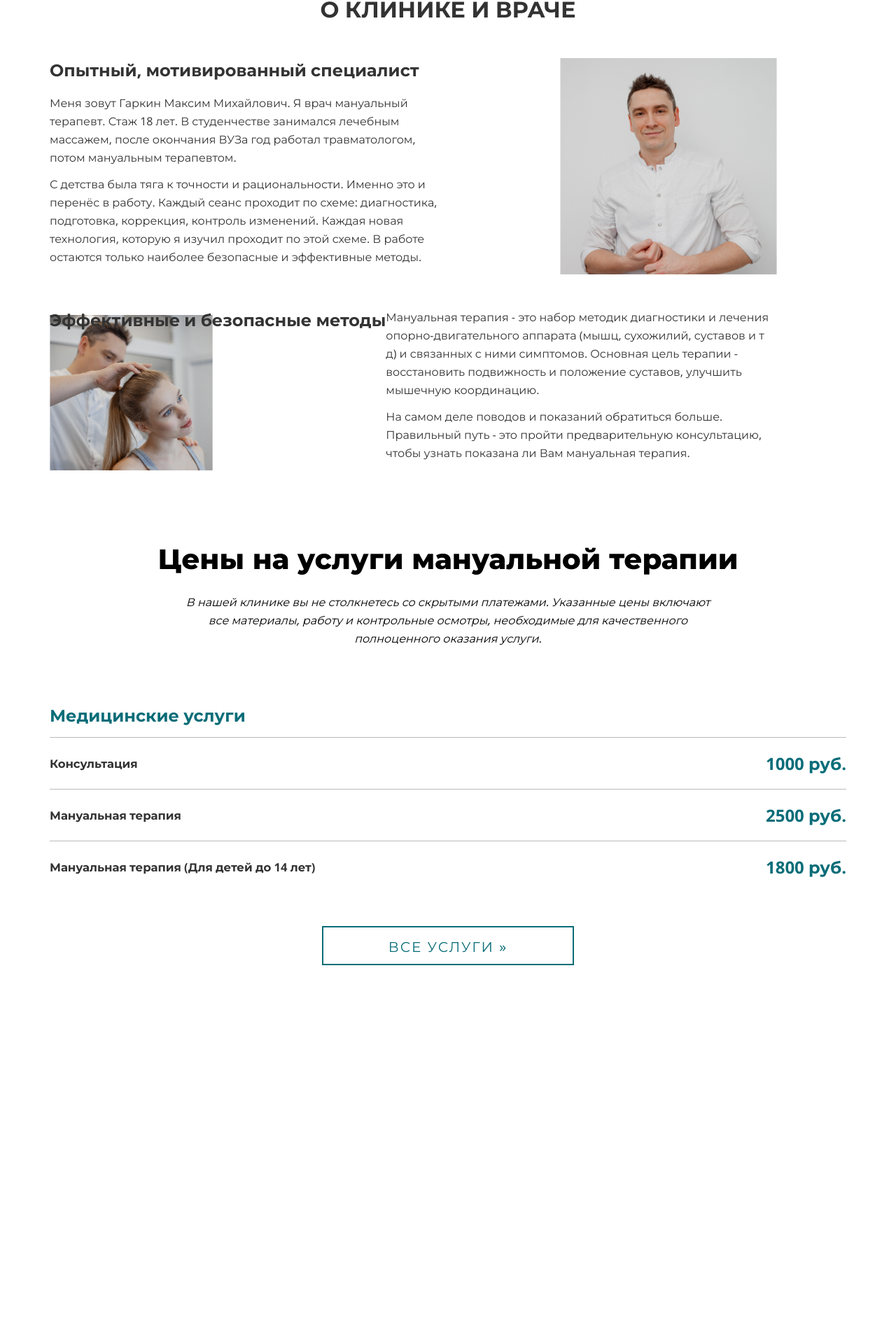
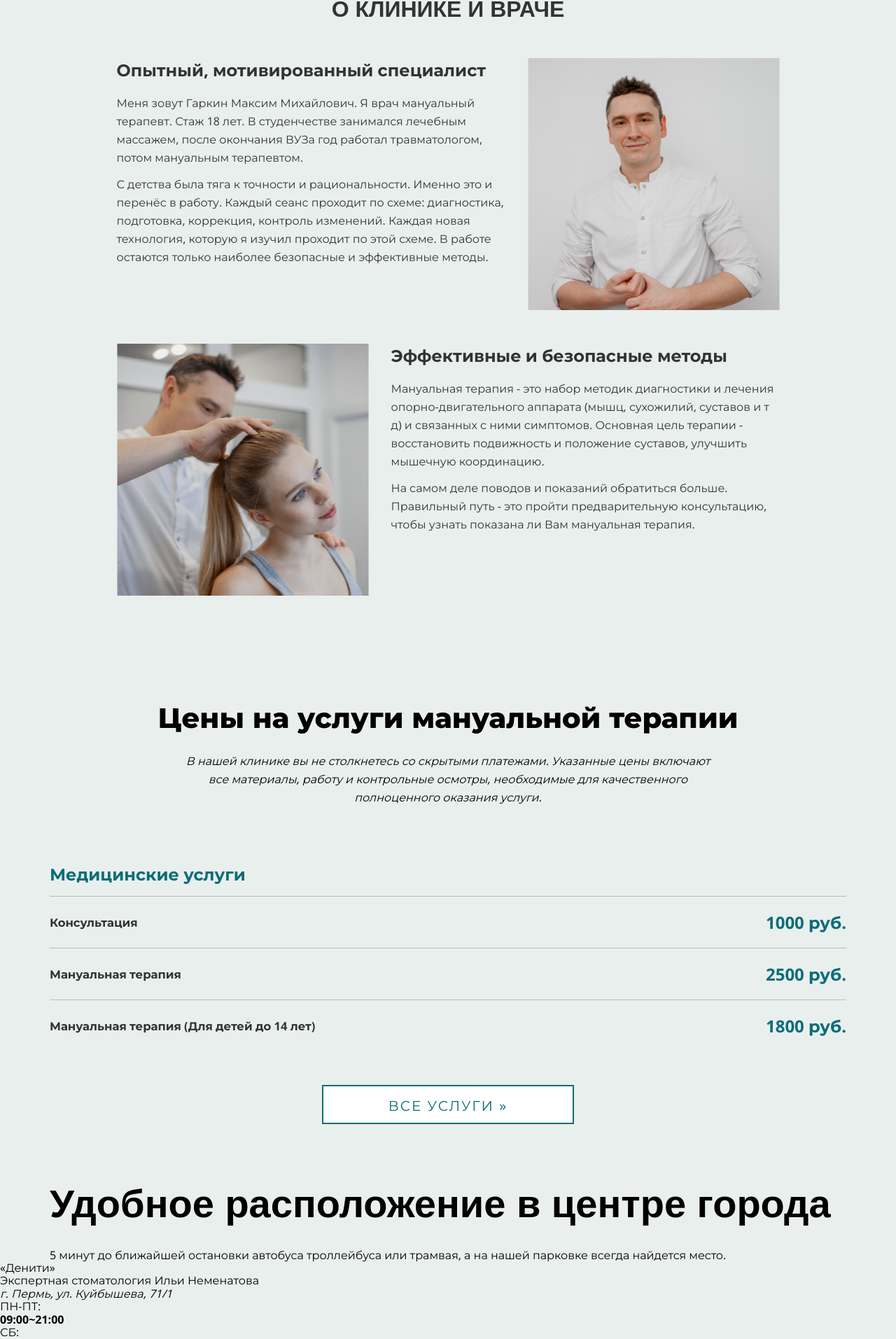
Before and after one commit to Kotinann/maksmed, a Next.js app: page / in a window 1280 px wide. Shown: the part 872-2785 px from the top of the page at 70% size. Before the commit the page ends 2331 px from the top, so only its background shows below. Built offline with nearby package versions, Linux system fonts and the light colour scheme.

Commit message:
пофиксил блок инфо и добавил карту

```diff
--- /dev/null
+++ b/src/components/contact/contact.jsx
@@ -0,0 +1,42 @@
+import styles from './contact.module.scss'
+
+export default function Contact() {
+
+  return (
+    <section className={styles.contact} id="contact">
+      <div className="container">
+        <h2 className={styles.title}>Удобное расположение в центре города</h2>
+        <p className={styles.desc}>
+          5 минут до ближайшей остановки автобуса троллейбуса или трамвая, а на нашей парковке всегда найдется место.
+        </p>
+      </div>
+      <div className={styles.map}>
+        <div className="drive-dir__info">
+          <div className="drive-dir__info-tlt">«Денити»</div>
+          <div className="drive-dir__info-descr">Экспертная стоматология Ильи Неменатова</div>
+          <address className="drive-dir__address">г. Пермь, ул. Куйбышева, 71/1</address>
+          <div className="drive-dir__regim">
+            <div className="row">
+              <div className="col-4">ПН-ПТ:</div>
+              <div className="col-8"><b>09:00~21:00</b></div>
+            </div>
+            <div className="row">
+              <div className="col-4">СБ:&nbsp;&nbsp;&nbsp;&nbsp;&nbsp;</div>
+              <div className="col-8"><b>10:00~15:00</b></div>
+            </div>
+          </div>
+          <div className="drive-dir__contact">
+            <div className="drive-dir__contact-phone"><a href="tel:+73422483586">(342) 248-35-86</a></div>
+            <div className="drive-dir__contact-callback"><a className="popup-form open-modal" href="#callback"
+                                                            data-modal-id="callback">Заказать звонок</a></div>
+          </div>
+        </div>
+        <div className={styles.map}>
+          <iframe
+            src="https://yandex.ru/map-widget/v1/?um=constructor%3A060addf7ababf0ac377639165f3dcea9e8690a00803aab7aad7351abc9a37aa2&amp;source=constructor"
+            width="100%" height="100%" frameBorder="0" scroll="false" className="lazy-loaded"></iframe>
+        </div>
+      </div>
+    </section>
+  )
+}
--- /dev/null
+++ b/src/components/contact/contact.module.scss
@@ -0,0 +1,208 @@
+.contact {
+  padding-top: 80px
+}
+
+.drive-dir__map {
+  position: relative
+}
+
+@media only screen and (max-width: 1200px) {
+  .drive-dir__map {
+    display:-ms-flexbox;
+    display: flex;
+    -ms-flex-align: stretch;
+    align-items: stretch;
+    -ms-flex-line-pack: stretch;
+    align-content: stretch
+  }
+}
+
+@media only screen and (max-width: 767px) {
+  .drive-dir__map {
+    -ms-flex-align:center;
+    align-items: center;
+    -ms-flex-direction: column-reverse;
+    flex-direction: column-reverse
+  }
+}
+
+.title {
+  margin-bottom: 30px
+}
+
+.desc {
+
+}
+
+.map {
+  height: 500px;
+  width: 100%
+}
+
+@media only screen and (max-width: 1200px) {
+  .drive-dir .map {
+    height:350px
+  }
+}
+
+@media only screen and (max-width: 767px) {
+  .drive-dir .map {
+    height:200px
+  }
+}
+
+.drive-dir__info {
+  background-color: #7DBA32;
+  color: #fff;
+  padding: 30px 40px;
+  z-index: 10;
+  max-width: 360px;
+  position: absolute;
+  top: 50%;
+  left: 50%;
+  margin-left: -570px;
+  margin-top: -175px
+}
+
+@media only screen and (max-width: 1200px) {
+  .drive-dir__info {
+    position:relative;
+    -ms-transform: none;
+    transform: none;
+    top: 0;
+    left: 0;
+    width: 100%;
+    max-width: 50%;
+    margin: 0
+  }
+}
+
+@media only screen and (max-width: 767px) {
+  .drive-dir__info {
+    max-width:100%;
+    font-size: 14px;
+    line-height: 23px
+  }
+}
+
+.drive-dir__info a {
+  color: #fff;
+  text-decoration: underline;
+  font-family: "Open Sans","Proxima Nova Regular",Helvetica,sans-serif,serif,-apple-system
+}
+
+.drive-dir__info a:hover {
+  color: #fff;
+  text-decoration: none
+}
+
+.drive-dir__info-tlt {
+  font-size: 24px;
+  font-weight: bold;
+  margin-bottom: 10px;
+  line-height: 36px;
+  font-family: "Open Sans","Proxima Nova Regular",Helvetica,sans-serif,serif,-apple-system
+}
+
+@media only screen and (max-width: 1200px) {
+  .drive-dir__info-tlt {
+    text-align:center;
+    margin-bottom: 0
+  }
+}
+
+.drive-dir__info-descr {
+  line-height: 29px;
+  font-size: 20px;
+  margin-bottom: 30px
+}
+
+@media only screen and (max-width: 1200px) {
+  .drive-dir__info-descr {
+    text-align:center
+  }
+}
+
+@media only screen and (max-width: 767px) {
+  .drive-dir__info-descr {
+    font-size:16.5px;
+    line-height: 23px;
+    margin-bottom: 12px
+  }
+}
+
+.drive-dir__address {
+  font-size: 14px;
+  margin-bottom: 10px;
+  font-family: "Open Sans","Proxima Nova Regular",Helvetica,sans-serif,serif,-apple-system
+}
+
+@media only screen and (max-width: 1200px) {
+  .drive-dir__address {
+    font-size:16.5px;
+    text-align: center;
+    margin-bottom: 14px
+  }
+}
+
+.drive-dir__regim {
+  max-width: 250px;
+  margin: 0 auto;
+  font-family: "Open Sans","Proxima Nova Regular",Helvetica,sans-serif,serif,-apple-system
+}
+
+@media only screen and (max-width: 1200px) {
+  .drive-dir__regim {
+    padding-left:30px;
+    font-size: 16.5px
+  }
+}
+
+.drive-dir__contact {
+  margin-top: 25px
+}
+
+@media only screen and (max-width: 1200px) {
+  .drive-dir__contact {
+    text-align:center
+  }
+}
+
+@media only screen and (max-width: 767px) {
+  .drive-dir__contact {
+    margin-top:14px
+  }
+}
+
+.drive-dir__contact-phone {
+  font-size: 24px;
+  font-weight: bold;
+  line-height: 36px
+}
+
+.drive-dir__contact-phone a {
+  font-family: "Open Sans","Proxima Nova Regular",Helvetica,sans-serif,serif,-apple-system
+}
+
+@media only screen and (max-width: 767px) {
+  .drive-dir__contact-phone {
+    font-size:18px
+  }
+}
+
+.drive-dir__contact-phone a {
+  text-decoration: none
+}
+
+.drive-dir__contact-callback {
+  font-size: 16.5px;
+  line-height: 24px
+}
+
+@media only screen and (max-width: 767px) {
+  .drive-dir__contact-callback {
+    margin-top:7px;
+    font-size: 14px;
+    line-height: 23px
+  }
+}
--- a/src/components/header/header.module.scss
+++ b/src/components/header/header.module.scss
@@ -5,7 +5,7 @@
   padding-top: 30px;
   padding-bottom: 15px;
   position: relative;
-
+  background-color: #ffffff;
 }
 
 .container {
--- a/src/components/info/info.jsx
+++ b/src/components/info/info.jsx
@@ -1,41 +1,61 @@
 import styles from "./info.module.scss"
+import Image from "next/image";
+import infoDoc from "../../assets/img/doctors/infoDoc.png"
+import infoPatient from "../../assets/img/doctors/infoPatient.png"
 
 export default function Info() {
     return (
         <div className={styles.info}>
             <div className="container">
                 <div className={styles.wrapper}>
-                    <div className={styles.infoTitle}>
+                    <h2 className={styles.title}>
                         О КЛИНИКЕ И ВРАЧЕ
-                    </div>
-                    <div className={styles.Right}>
-
-                        <div className={styles.infoSubTitle}>
+                    </h2>
+                    <div className={styles.block}>
+                        <div className={styles.textWrap}>
+                            <h3 className={styles.subTitle}>
                                 Опытный, мотивированный специалист
-                        </div>
-                        <div className={styles.infoText}>
-                            <p>Меня зовут Гаркин Максим Михайлович. Я врач мануальный терапевт. Стаж 18 лет. В
+                            </h3>
+                            <div className={styles.text}>
+                                <p>
+                                    Меня зовут Гаркин Максим Михайлович. Я врач мануальный терапевт. Стаж 18 лет. В
                                     студенчестве
                                     занимался лечебным массажем, после окончания ВУЗа год работал травматологом, потом
-                                мануальным терапевтом.</p>
-                            <p>С детства была тяга к точности и рациональности. Именно это и перенёс в работу. Каждый
+                                    мануальным терапевтом.
+                                </p>
+                                <p>
+                                    С детства была тяга к точности и рациональности. Именно это и перенёс в работу. Каждый
                                     сеанс
                                     проходит по схеме: диагностика, подготовка, коррекция, контроль изменений. Каждая новая
                                     технология, которую я изучил проходит по этой схеме. В работе остаются только наиболее
-                                безопасные и эффективные методы.</p>
+                                    безопасные и эффективные методы.
+                                </p>
                             </div>
                         </div>
-                    <div className={styles.Left}>
-                        <div className={styles.infoSubTitle}>
+                        <div className={styles.image}>
+                            <Image src={infoDoc} alt="doctor" width={360} height={360} />
+                        </div>
+                    </div>
+                    <div className={styles.block}>
+                        <div className={styles.image}>
+                            <Image src={infoPatient} alt="doctor" width={360} height={360} />
+                        </div>
+                        <div className={styles.textWrap}>
+                            <h3 className={styles.subTitle}>
                                 Эффективные и безопасные методы
-                        </div>
-                        <div className={styles.infoText}>
-                            <p>Мануальная терапия - это набор методик диагностики и лечения опорно-двигательного
+                            </h3>
+                            <div className={styles.text}>
+                                <p>
+                                    Мануальная терапия - это набор методик диагностики и лечения опорно-двигательного
                                     аппарата (мышц, сухожилий, суставов и т д) и связанных с ними симптомов. Основная цель
                                     терапии - восстановить подвижность и положение суставов, улучшить мышечную
-                                координацию.</p>
-                            <p>На самом деле поводов и показаний обратиться больше. Правильный путь - это пройти
-                                предварительную консультацию, чтобы узнать показана ли Вам мануальная терапия.</p>
+                                    координацию.
+                                </p>
+                                <p>
+                                    На самом деле поводов и показаний обратиться больше. Правильный путь - это пройти
+                                    предварительную консультацию, чтобы узнать показана ли Вам мануальная терапия.
+                                </p>
+                            </div>
                         </div>
                     </div>
                 </div>
--- a/src/components/info/info.module.scss
+++ b/src/components/info/info.module.scss
@@ -13,7 +13,7 @@
 }
 
 
-.infoTitle {
+.title {
   font-weight: 700;
   font-size: 32px;
   line-height: 44px;
@@ -25,24 +25,17 @@
 
 }
 
-.Right {
-  background-image: url("../../assets/img/doctors/infoDoc.png");
-  background-repeat: no-repeat;
-  background-position: 88% 0px;
-  background-size: contain;
+.block {
+  display: flex;
+  align-items: flex-start;
+  justify-content: center;
+  column-gap: 32px;
+  row-gap: 48px;
   margin-bottom: 48px;
 }
 
-.Left {
-  background-image: url("../../assets/img/doctors/infoPatient.png");
-  background-repeat: no-repeat;
-  background-position: 0% 10px;
-  background-size: contain;
-  display: flex;
-}
 
-
-.infoSubTitle {
+.subTitle {
   font-weight: 700;
   font-size: 24px;
   line-height: 33px;
@@ -50,7 +43,13 @@
   padding-bottom: 18px;
 }
 
-.infoText {
+.textWrap {
+  //display: flex;
+  //align-items: flex-start;
+  //justify-content: space-between;
+}
+
+.text {
   width: 100%;
   max-width: 555px;
   font-weight: 400;
@@ -59,6 +58,16 @@
   color: $font-black;
 }
 
-.infoText p {
+.text p {
   padding-bottom: 12px;
 }
+
+.image {
+
+  //img {
+  //  display: block;
+  //  width: 100%;
+  //  max-width: 555px;
+  //  height: auto;
+  //}
+}
--- a/src/components/menu/menu.module.scss
+++ b/src/components/menu/menu.module.scss
@@ -1,6 +1,6 @@
 @import 'src/styles/variables';
 
-.Menu {
+.menu {
   position: relative;
   z-index: 10;
   background-color: $white;
--- a/src/pages/index.js
+++ b/src/pages/index.js
@@ -7,6 +7,7 @@ import Banner from "@/components/banner/banner";
 import Info from "@/components/info/info";
 import Price from "@/components/price/price";
 import Footer from "@/components/footer/footer";
+import Contact from "@/components/contact/contact";
 
 const inter = Inter({ subsets: ['latin'] })
 
@@ -26,6 +27,7 @@ export default function Home() {
           <Banner />
           <Info />
           <Price />
+          <Contact />
         <Footer />
       </main>
     </>
--- a/src/styles/globals.scss
+++ b/src/styles/globals.scss
@@ -24,6 +24,7 @@ body {
   -webkit-text-size-adjust: 100%;
   -webkit-font-smoothing: antialiased;
   -moz-osx-font-smoothing: grayscale;
+  background-color: #E9EFED;
 }
 
 main {
```
Lines whose indentation alone changed are shown as unchanged.
